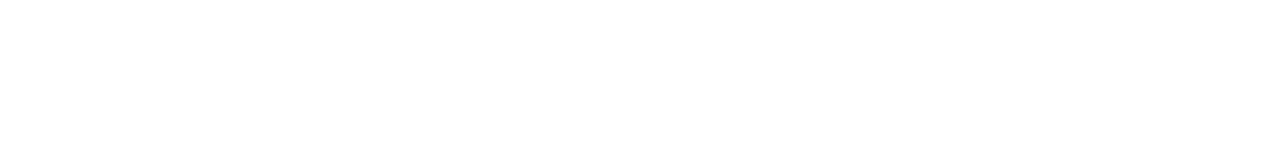
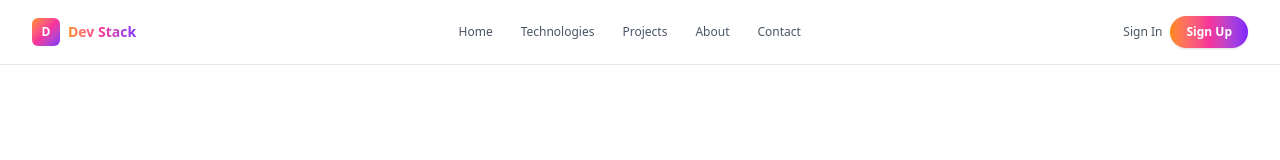
Before and after one commit to MD-Kamrul-Islam-Season/assignment-05, a plain HTML site: page index.html in a window 1280 px wide. Drawn offline with nearby package versions, Linux system fonts and the light colour scheme.

Commit message:
navbar added

```diff
--- a/index.html
+++ b/index.html
@@ -3,7 +3,114 @@
   <head>
     <meta charset="UTF-8" />
     <meta name="viewport" content="width=device-width, initial-scale=1.0" />
-    <title>Document</title>
+    <title>DevStack</title>
+    <!-- tailwind cdn -->
+    <script src="https://cdn.jsdelivr.net/npm/@tailwindcss/browser@4"></script>
   </head>
-  <body></body>
+  <body>
+    <!-- Navbar starts -->
+    <nav class="sticky top-0 z-50 border-b border-gray-200 bg-white">
+      <div
+        class="mx-auto flex h-16 max-w-7xl items-center justify-between px-4 sm:px-6 lg:px-8"
+      >
+        <!-- Left: Mobile Menu + Brand -->
+        <div class="flex items-center gap-3">
+          <!-- Mobile Hamburger -->
+          <button
+            class="flex h-9 w-9 items-center justify-center rounded-md text-gray-700 hover:bg-gray-100 md:hidden"
+            aria-label="Open menu"
+          >
+            <!-- Hamburger Icon -->
+            <svg
+              xmlns="http://www.w3.org/2000/svg"
+              class="h-5 w-5"
+              fill="none"
+              viewBox="0 0 24 24"
+              stroke="currentColor"
+              stroke-width="2"
+            >
+              <path
+                stroke-linecap="round"
+                stroke-linejoin="round"
+                d="M4 6h16M4 12h16M4 18h16"
+              />
+            </svg>
+          </button>
+
+          <!-- Brand -->
+          <a href="#" class="flex items-center gap-2">
+            <!-- Logo -->
+            <div
+              class="flex h-7 w-7 items-center justify-center rounded-md bg-gradient-to-br from-orange-400 via-pink-500 to-violet-600 text-xs font-bold text-white"
+            >
+              D
+            </div>
+
+            <!-- Brand Name -->
+            <span
+              class="bg-gradient-to-r from-orange-400 via-pink-500 to-violet-600 bg-clip-text text-sm font-bold text-transparent"
+            >
+              Dev Stack
+            </span>
+          </a>
+        </div>
+
+        <!-- Center: Navigation Links -->
+        <div class="hidden items-center gap-7 md:flex">
+          <a
+            href="#home"
+            class="text-xs font-medium text-gray-600 transition hover:text-pink-500"
+          >
+            Home
+          </a>
+
+          <a
+            href="#technologies"
+            class="text-xs font-medium text-gray-600 transition hover:text-pink-500"
+          >
+            Technologies
+          </a>
+
+          <a
+            href="#projects"
+            class="text-xs font-medium text-gray-600 transition hover:text-pink-500"
+          >
+            Projects
+          </a>
+
+          <a
+            href="#about"
+            class="text-xs font-medium text-gray-600 transition hover:text-pink-500"
+          >
+            About
+          </a>
+
+          <a
+            href="#contact"
+            class="text-xs font-medium text-gray-600 transition hover:text-pink-500"
+          >
+            Contact
+          </a>
+        </div>
+
+        <!-- Right: Authentication -->
+        <div class="flex items-center gap-2">
+          <!-- Sign In -->
+          <button
+            class="hidden text-xs font-medium text-gray-600 transition hover:text-pink-500 sm:block"
+          >
+            Sign In
+          </button>
+
+          <!-- Sign Up -->
+          <button
+            class="rounded-full bg-gradient-to-r from-orange-400 via-pink-500 to-violet-600 px-4 py-2 text-xs font-semibold text-white shadow-sm transition hover:opacity-90"
+          >
+            Sign Up
+          </button>
+        </div>
+      </div>
+    </nav>
+    <!-- Navbar ends -->
+  </body>
 </html>
```
